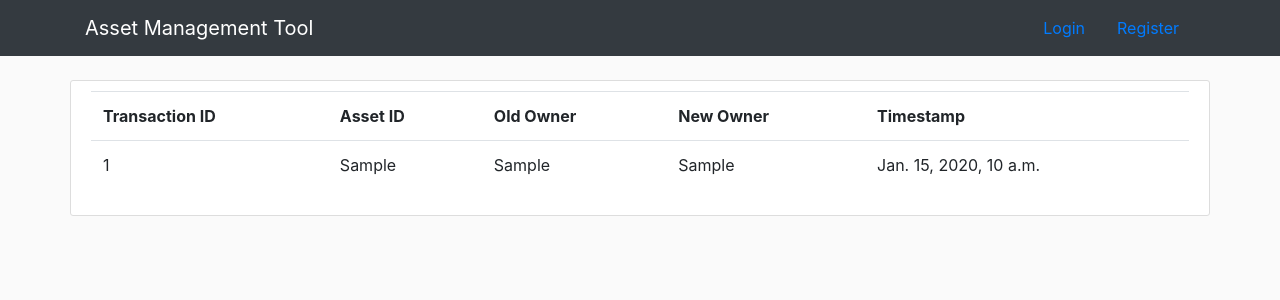
After one commit to tiwari1302/assetMgmt, a Django app: template assets/templates/assets/transactions.html in a window 1280 px wide. The commit adds this page. Shown: the top 300 px of the page. Run offline with Django 4.2, Linux system fonts and the light colour scheme; the template is opened without the code that fills it: most values are stand-ins (such as "Sample title", 1, 10 or a date in 2020); some libraries are stand-ins or nearby versions.

Commit message:
implemented transactions

```diff
--- a/assetMgmt/urls.py
+++ b/assetMgmt/urls.py
@@ -16,15 +16,16 @@ Including another URLconf
 from django.contrib import admin
 from django.contrib.auth import views as auth_views
 from django.urls import path, include
-from assets.views import register, profile, assets, home, adminAssetView, createAssetView, assetUpdateView
+from assets.views import register, profile, assets, home, adminAssetView, createAssetView, assetUpdateView, transactionsView
 
 urlpatterns = [
     path('', home, name='home'),
     path('home/', home, name='home'),
     path('assets/', assets, name='assets'),
     path('assetAdmin/', adminAssetView, name='assetsAdmin'),
+    path('transactions/', transactionsView, name='transactions'),
     path('createAsset/', createAssetView, name='createAssets'),
-    path('assetsupdate/<id>/', assetUpdateView.as_view(), name='asset-update'),
+    path('assetsupdate/<id>/', assetUpdateView, name='asset-update'),
     path('register/', register, name='register'),
     path('login/', auth_views.LoginView.as_view(template_name='assets/login.html'), name='login'),
     path('logout/', auth_views.LogoutView.as_view(template_name='assets/logout.html'), name='logout'),
--- a/assets/admin.py
+++ b/assets/admin.py
@@ -2,7 +2,7 @@ from django.contrib import admin
 from django.contrib.auth.admin import UserAdmin
 
 # Register your models here.
-from .models import assetType, asset, User, User_manager
+from .models import assetType, asset, User, User_manager, Transaction
 
 # admin.site.register(asset)
 @admin.register(User)
@@ -18,3 +18,7 @@ class AssetTypeAdmin(admin.ModelAdmin):
 class AssetAdmin(admin.ModelAdmin):
     list_display = ("id", "asset_name", "asset_type", "brand", "isActive", "currentOwner")
     list_filter = ("asset_type", "currentOwner")
+
+@admin.register(Transaction)
+class TransactionAdmin(admin.ModelAdmin):
+    list_display = ('id', 'transferredAsset', 'oldOwner', 'newOwner', 'timestamp')
--- a/assets/models.py
+++ b/assets/models.py
@@ -65,3 +65,9 @@ class asset(models.Model):
     purchase_year = models.PositiveIntegerField(blank=True, null=True)
     isActive = models.BooleanField(default=True, null=True)
     currentOwner = models.ForeignKey(User, default=get_superuser, null=False, on_delete=models.SET_DEFAULT) #User.objects.get(is_superuser=True).id
+
+class Transaction(models.Model):
+    transferredAsset = models.ForeignKey(asset, null=True, blank=True, on_delete=models.CASCADE)
+    oldOwner = models.ForeignKey(User, on_delete=models.CASCADE, related_name="oldOwnerName")
+    newOwner = models.ForeignKey(User, on_delete=models.CASCADE, related_name="newOwnerName")
+    timestamp = models.DateTimeField(auto_now_add=True, blank=True)
--- a/assets/templates/assets/base.html
+++ b/assets/templates/assets/base.html
@@ -33,6 +33,7 @@
 
                             {% if user.is_authenticated %}
                                 {% if request.user.is_superuser %}
+                                    <a class="nav-item nav-link active" href="{% url 'transactions' %}">Transactions</a>
                                     <a class="nav-item nav-link active" href="{% url 'assetsAdmin' %}">All Assets</a>
                                     <a class="nav-item nav-link active" href="{% url 'createAssets' %}">Add Asset</a>
                                 {% endif %}
--- /dev/null
+++ b/assets/templates/assets/transactions.html
@@ -0,0 +1,23 @@
+{% extends "assets/base.html" %}
+{% load crispy_forms_tags %}
+{% block content %}
+<div class="content-section container style="overflow-x:auto;">
+    <table class="table">
+        <tr>
+            <th>Transaction ID</th>
+            <th>Asset ID</th>
+            <th>Old Owner</th>
+            <th>New Owner</th>
+            <th>Timestamp</th>
+        </tr>
+    {% for transaction in transactions %}
+        <tr>
+            <td>{{ transaction.id }}</td>
+            <td>{{ transaction.transferredAsset }}</td>
+            <td>{{ transaction.oldOwner }}</td>
+            <td>{{ transaction.newOwner }}</td>
+            <td>{{ transaction.timestamp }}</td>
+        </tr>
+    {% endfor %}
+</div>
+{% endblock content %}
```
Also changed, not shown: assets/migrations/0002_transactions.py (added), assets/migrations/0003_rename_transactions_transaction.py (added), assets/migrations/0004_transaction_transferredasset.py (added).
